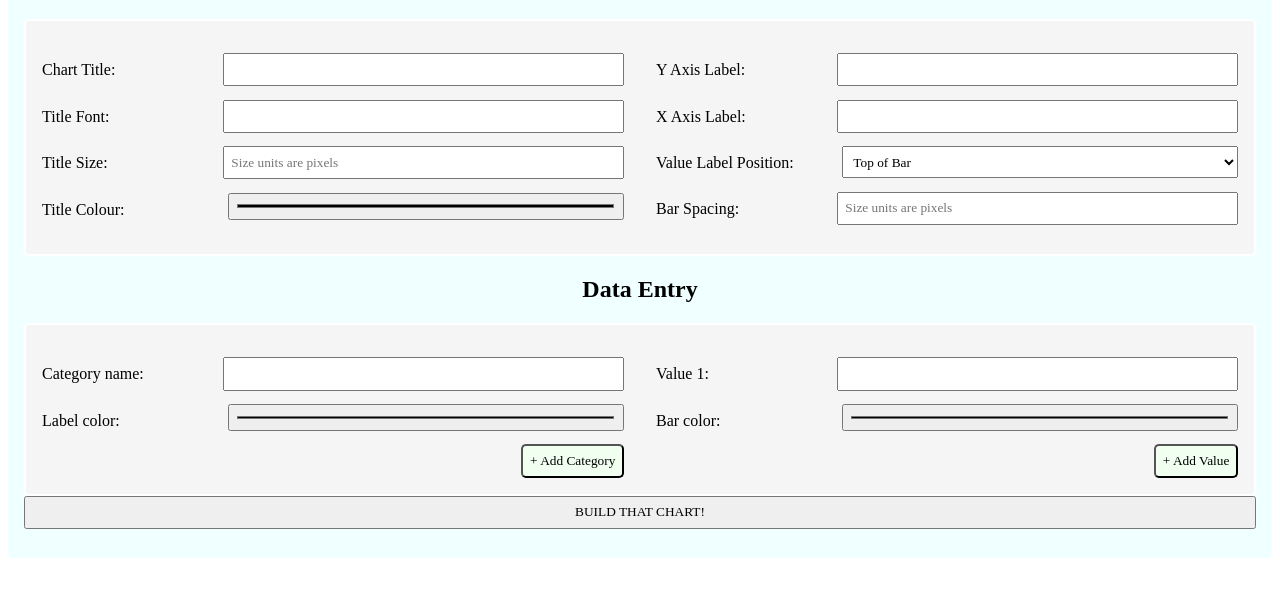
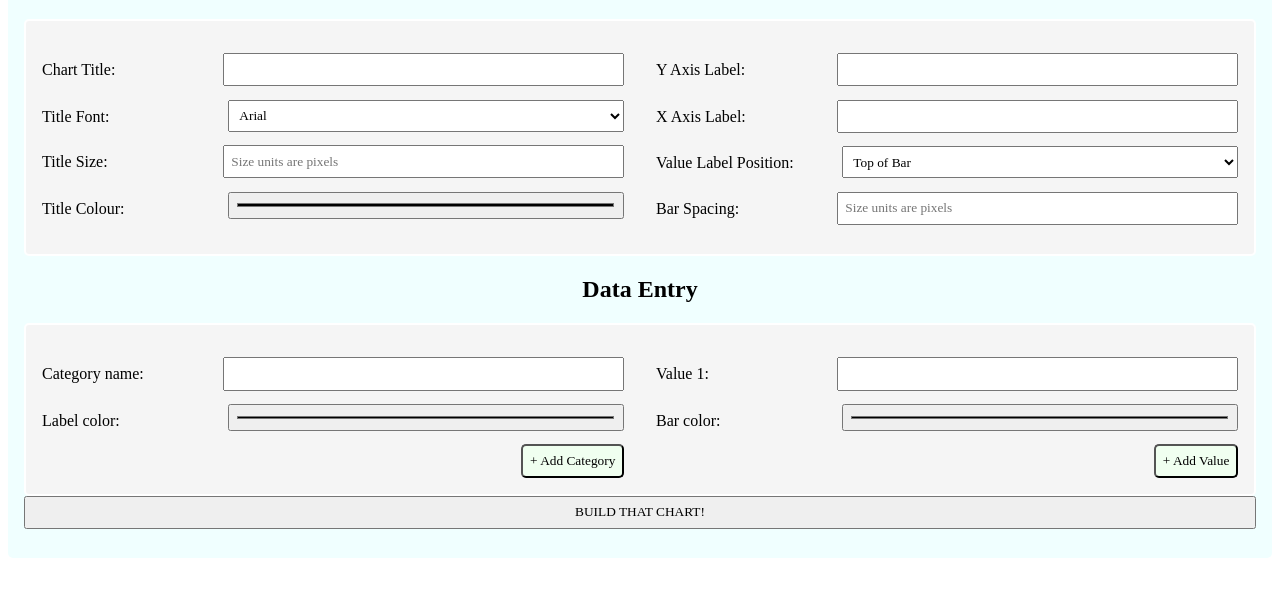
Before and after one commit to seamusmcgill/bar-chart-stretch-project, a website: page index.html in a window 1280 px wide. Shown: the part 85-682 px from the top of the page. Drawn offline with nearby package versions, Linux system fonts and the light colour scheme.

Commit message:
Added dropdown menu for title font selection

```diff
--- a/index.html
+++ b/index.html
@@ -16,7 +16,12 @@
         </div>
         <div class="input-group">
           <label for="title-font">Title Font: </label>
-          <input id="title-font">
+          <select id="title-font">
+            <option value="Arial">Arial</option>
+            <option value="Courier New">Courier New</option>
+            <option value="Futura">Futura</option>
+            <option value="Times New Roman">Times New Roman</option>
+          </select>
         </div>
         <div class="input-group">
           <label for="title-size">Title Size: </label>
```
